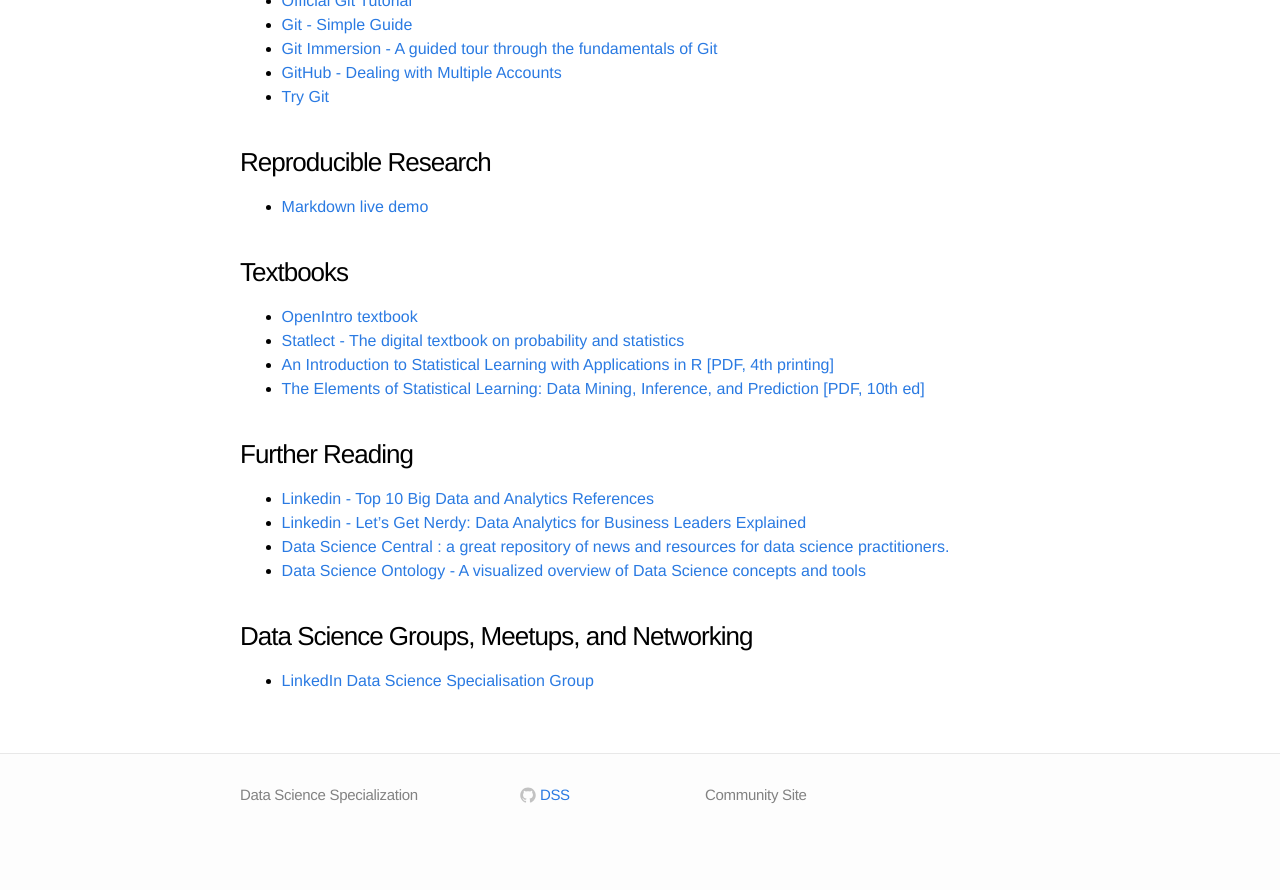
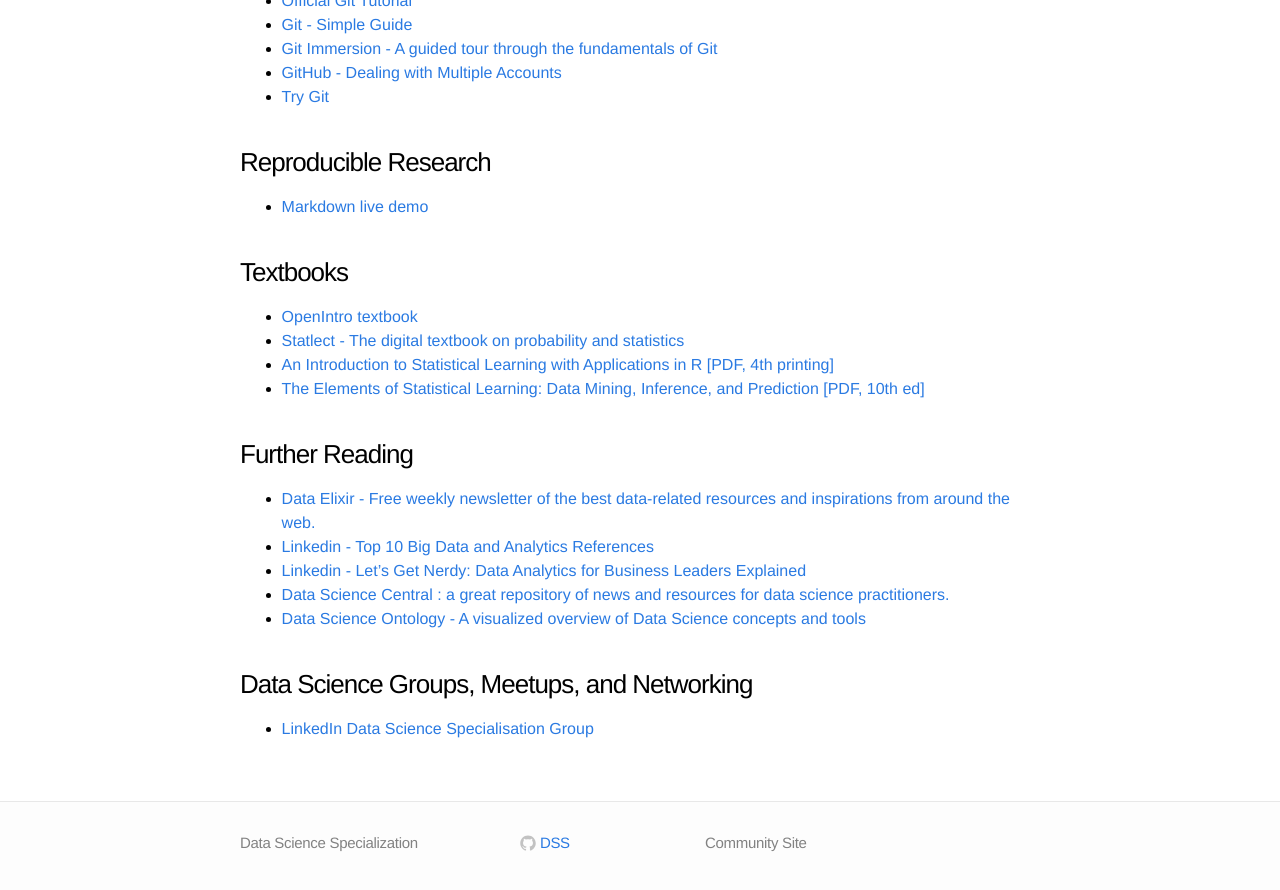
Before and after one commit to DataScienceSpecialization/DataScienceSpecialization.github.io, a Jekyll site: the page built from curated.md, in a window 1280 px wide and 900 px high, scrolled down 667 px. Shown: the top 890 px of the window. Built offline with Jekyll 4.4.1, drawn with Linux system fonts in a browser that asks for light colours; before the commit the page ends 1519 px from its top, so only the background shows below that.

Commit message:
Added link to Data Elixir under Further Reading

```diff
--- a/curated.md
+++ b/curated.md
@@ -40,6 +40,7 @@
 
 ### Further Reading
 
+- [Data Elixir - Free weekly newsletter of the best data-related resources and inspirations from around the web.](http://dataelixir.com/?referred=true)
 - [Linkedin - Top 10 Big Data and Analytics References](https://www.linkedin.com/pulse/article/20140810194033-111366377-top-10-big-data-and-analytics-references)
 - [Linkedin - Let's Get Nerdy: Data Analytics for Business Leaders Explained](https://www.linkedin.com/pulse/article/20140918162814-111366377-let-s-get-nerdy-data-analytics-for-business-leaders-explained)
 - [Data Science Central : a great repository of news and resources for data science practitioners.](http://www.datasciencecentral.com)
```
